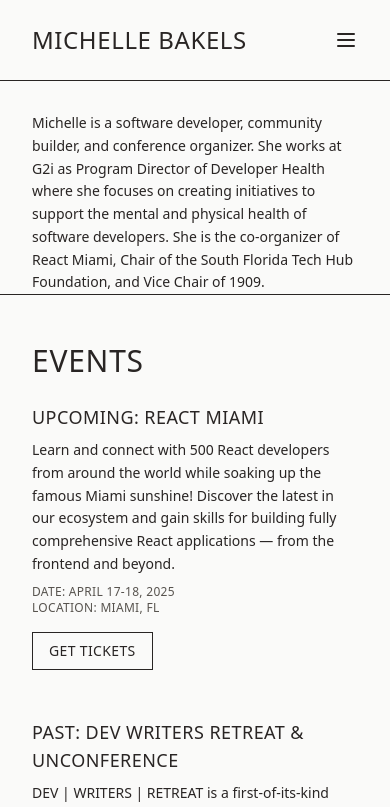
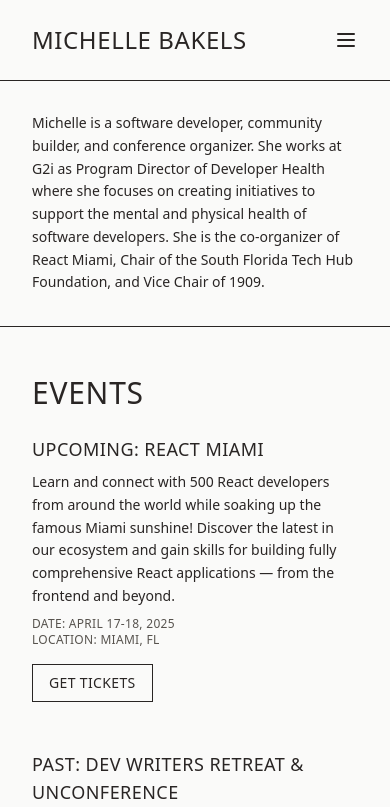
Before and after one commit to michellebakels/2024-personal-website, a Next.js app: page / in a window 390 px wide. Shown: the top 807 px of the page. Built offline with nearby package versions, Linux system fonts and the light colour scheme.

Commit message:
fix padding

```diff
--- a/app/components/landingPage.tsx
+++ b/app/components/landingPage.tsx
@@ -107,7 +107,7 @@ export default function LandingPage() {
           </nav>
         </div>
       </header>
-      <section className="bg-stone-50 pt-8 md:py-12 mt-20 border-b border-stone-800">
+      <section className="bg-stone-50 py-8 md:py-12 mt-20 border-b border-stone-800">
         <div className="px-8 md:pl-0 md:ml-8 md:w-1/3">
           <p className="text-sm leading-relaxed">
             Michelle is a software developer, community builder, and conference
```
